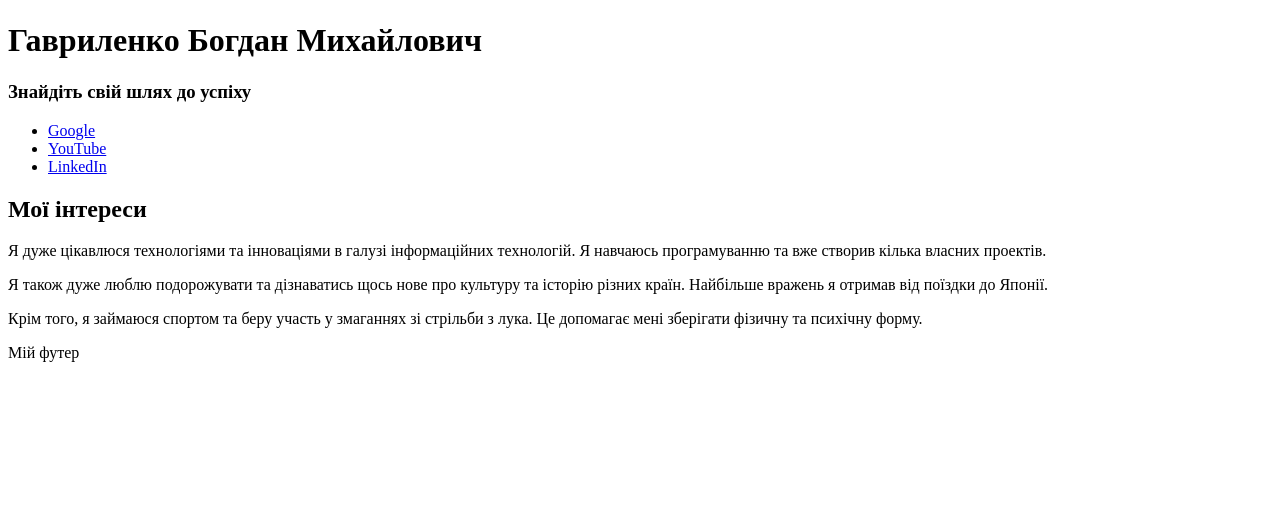
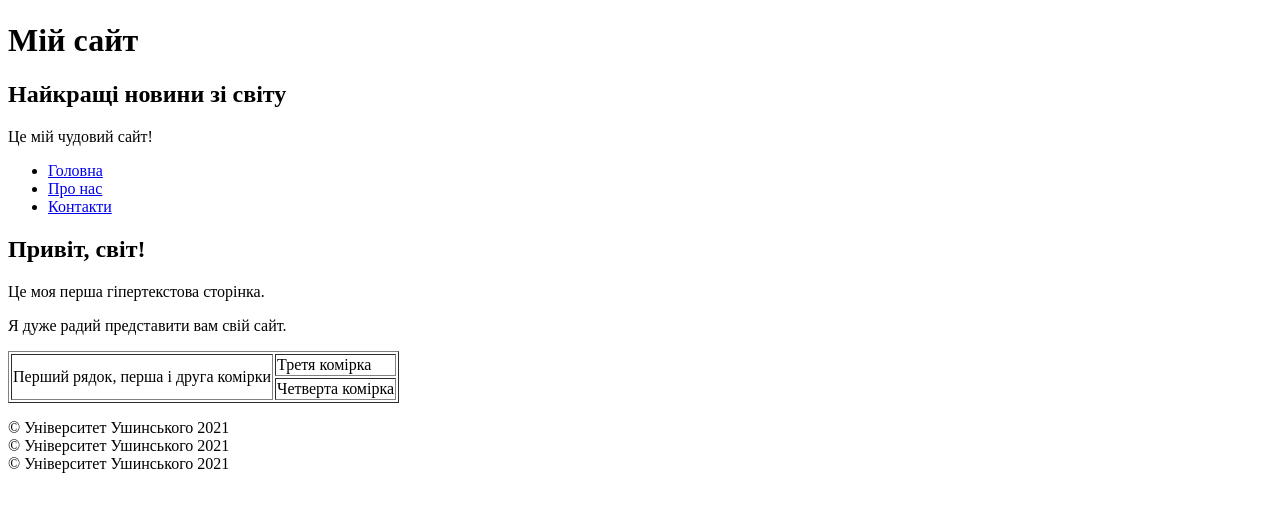
Before and after one commit to bohdanhavrylenko19/havrylenko1, a plain HTML site: page index.html in a window 1280 px wide. Shown: the part 106-618 px from the top of the page. Drawn offline with Linux system fonts and the light colour scheme.

Commit message:
Опис змін

```diff
--- a/index.html
+++ b/index.html
@@ -31,33 +31,47 @@
 </body>
 </html> -->
 
+
 <!DOCTYPE html>
 <html>
 <head>
-	<title>Моя гіпертекстова сторінка</title>
+	<title>Моя нова сторінка</title>
 </head>
 <body>
 	<div id="container">
 		<div id="header">
 			<img src="logo.png" alt="Логотип мого сайту">
-			<h1>Гавриленко Богдан Михайлович</h1>
-			<h3>Знайдіть свій шлях до успіху</h3>
+			<h1>Мій сайт</h1>
+			<h2>Найкращі новини зі світу </h2>
+			<p>Це мій чудовий сайт!</p>
 		</div>
 		<div id="menu">
 			<ul>
-				<li><a href="https://www.google.com/">Google</a></li>
-				<li><a href="https://www.youtube.com/">YouTube</a></li>
-				<li><a href="https://www.linkedin.com/">LinkedIn</a></li>
+				<li><a href="index.html">Головна</a></li>
+				<li><a href="about.html">Про нас</a></li>
+				<li><a href="contact.html">Контакти</a></li>
 			</ul>
 		</div>
 		<div id="content">
-			<h2>Мої інтереси</h2>
-			<p>Я дуже цікавлюся технологіями та інноваціями в галузі інформаційних технологій. Я навчаюсь програмуванню та вже створив кілька власних проектів.</p>
-			<p>Я також дуже люблю подорожувати та дізнаватись щось нове про культуру та історію різних країн. Найбільше вражень я отримав від поїздки до Японії.</p>
-			<p>Крім того, я займаюся спортом та беру участь у змаганнях зі стрільби з лука. Це допомагає мені зберігати фізичну та психічну форму.</p>
+			<h2>Привіт, світ!</h2>
+			<p>Це моя перша гіпертекстова сторінка.</p>
+			<p>Я дуже радий представити вам свій сайт.</p>
+			<table border="1" id="table1">
+				<tr>
+					<td rowspan="2" colspan="2">Перший рядок, перша і друга комірки</td>
+					<td>Третя комірка</td>
+				</tr>
+				<tr>
+					<td>Четверта комірка</td>
+				</tr>
+			</table>
 		</div>
 		<div id="footer">
-			<p>Мій футер</p>
+			<p>
+				<span>&#169;</span> Університет Ушинського 2021<br>
+				<span>&#xA9;</span> Університет Ушинського 2021<br>
+				<span>&copy;</span> Університет Ушинського 2021
+			</p>
 		</div>
 	</div>
 </body>
```
